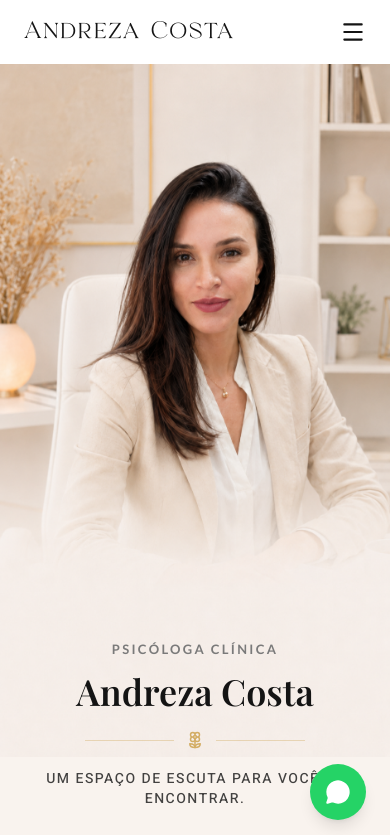
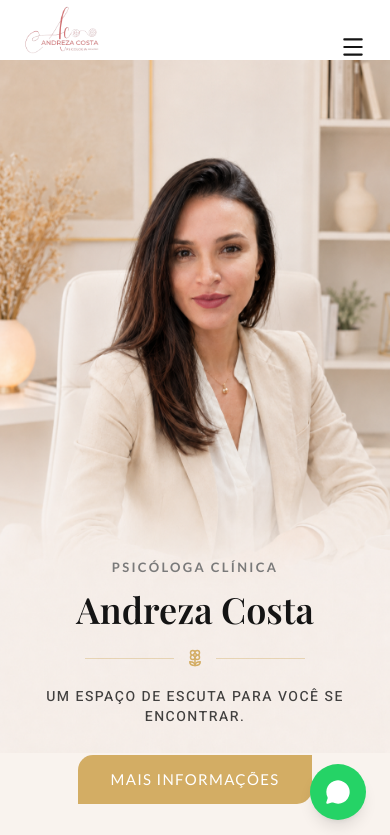
Before and after one commit to kelvenresultiva-lab/psiandrezacosta, a Next.js app: page / in a window 390 px wide. Shown: the top 835 px of the page. Built offline with nearby package versions, Linux system fonts and the light colour scheme.

Commit message:
Adiciona logo no cabeçalho e centraliza rodapé no mobile

```diff
--- a/src/components/Footer.tsx
+++ b/src/components/Footer.tsx
@@ -1,12 +1,11 @@
 import { AtSign } from "lucide-react";
 import { footer, nav, site, whatsappLink } from "@/data/content";
 import Button from "@/components/Button";
-
 export default function Footer() {
   return (
     <footer id="contato" className="bg-dark py-16 text-white/70">
       <div className="mx-auto grid max-w-[1140px] grid-cols-1 gap-10 px-6 sm:grid-cols-3">
-        <div>
+        <div className="flex flex-col items-center text-center sm:items-start sm:text-left">
           <h3 className="font-mosseta text-2xl text-white">{site.name}</h3>
           <p className="mt-2 font-lato text-sm uppercase tracking-[1px] text-gold">
             {site.role}
@@ -14,36 +13,26 @@ export default function Footer() {
           <p className="mt-4 font-heebo text-sm font-light leading-relaxed">
             {footer.about}
           </p>
-          <a
-            href={site.instagramUrl}
-            target="_blank"
-            rel="noopener noreferrer"
-            className="mt-4 flex items-center gap-2 font-heebo text-sm hover:text-gold-bright"
-          >
+          <a href={site.instagramUrl} target="_blank" rel="noopener noreferrer" className="mt-4 flex items-center gap-2 font-heebo text-sm hover:text-gold-bright">
             <AtSign size={16} className="text-gold-bright" />
             {site.instagramHandle}
           </a>
         </div>
-
-        <div>
+        <div className="flex flex-col items-center text-center sm:items-start sm:text-left">
           <h4 className="font-playfair text-lg font-semibold text-white">
             {footer.quickLinksTitle}
           </h4>
-          <ul className="mt-4 flex flex-col gap-2">
+          <ul className="mt-4 flex flex-col items-center gap-2 sm:items-start">
             {nav.map((item) => (
               <li key={item.href}>
-                <a
-                  href={item.href}
-                  className="font-lato text-sm font-light hover:text-gold-bright"
-                >
+                <a href={item.href} className="font-lato text-sm font-light hover:text-gold-bright">
                   {item.label}
                 </a>
               </li>
             ))}
           </ul>
         </div>
-
-        <div>
+        <div className="flex flex-col items-center text-center sm:items-start sm:text-left">
           <h4 className="font-playfair text-lg font-semibold text-white">
             {footer.hoursTitle}
           </h4>
@@ -61,7 +50,6 @@ export default function Footer() {
           </Button>
         </div>
       </div>
-
       <div className="mx-auto mt-12 max-w-[1140px] border-t border-white/10 px-6 pt-6">
         <p className="font-lato text-xs text-white/40">{footer.rightsText}</p>
       </div>
--- a/src/components/Header.tsx
+++ b/src/components/Header.tsx
@@ -1,28 +1,27 @@
 "use client";
-
 import { useState } from "react";
+import Image from "next/image";
 import { Menu, X } from "lucide-react";
 import { header, nav, site, whatsappLink } from "@/data/content";
 import Button from "@/components/Button";
-
 export default function Header() {
   const [open, setOpen] = useState(false);
-
   return (
-    <header className="sticky top-0 z-50 bg-white">
+    <header className="sticky top-0 z-50 h-15 bg-white">
       <div className="mx-auto flex max-w-[1140px] items-center justify-between px-6 py-4">
-        <a
-          href="#hero"
-          className="font-mosseta text-2xl text-ink"
-          style={{ letterSpacing: "1.1px" }}
-        >
-          {site.name}
+        <a href="#hero" className="flex items-center">
+          <Image
+            src="/images/logo-andreza-costa.png"
+            alt={site.name}
+            width={180}
+            height={60}
+            className="h-[86px] w-auto -mt-6"
+            priority
+          />
         </a>
-
         <nav className="hidden items-center gap-7 lg:flex">
           {nav.map((item) => (
-            <a
-              key={item.href}
+            <a key={item.href}
               href={item.href}
               className="font-lato text-[15px] font-semibold text-ink transition-colors hover:text-gold-bright"
             >
@@ -30,11 +29,9 @@ export default function Header() {
             </a>
           ))}
         </nav>
-
         <div className="hidden lg:block">
           <Button href={whatsappLink()}>{header.ctaLabel}</Button>
         </div>
-
         <button
           type="button"
           aria-label={open ? "Fechar menu" : "Abrir menu"}
@@ -44,13 +41,11 @@ export default function Header() {
           {open ? <X size={26} /> : <Menu size={26} />}
         </button>
       </div>
-
       {open && (
         <div className="border-t border-line bg-white px-6 pb-6 lg:hidden">
           <nav className="flex flex-col gap-4 pt-4">
             {nav.map((item) => (
-              <a
-                key={item.href}
+              <a key={item.href}
                 href={item.href}
                 onClick={() => setOpen(false)}
                 className="font-lato text-[15px] font-semibold text-ink hover:text-gold-bright"
--- a/src/components/Hero.tsx
+++ b/src/components/Hero.tsx
@@ -26,7 +26,7 @@ export default function Hero() {
             altura da imagem), o alinhamento se mantém em qualquer tela. */}
         <Reveal
           direction="up"
-          className="relative -mt-[30%] px-6 pb-14 text-center"
+          className="relative -mt-[50%] px-6 pb-14 text-center"
         >
           <p className="font-lato text-[13px] font-semibold uppercase tracking-[2.3px] text-muted">
             {heroMobile.eyebrow}
```
Also changed, not shown: public/images/logo-andreza-costa.png (added).
